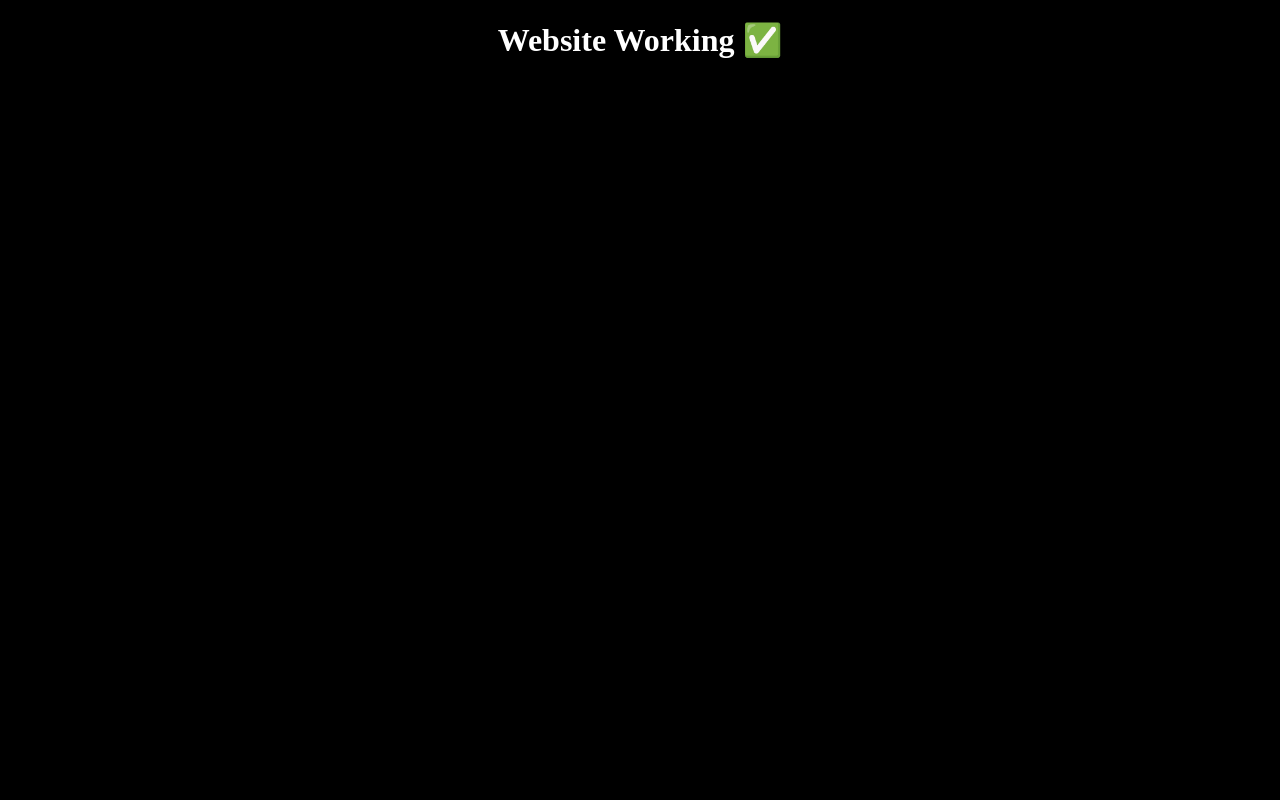
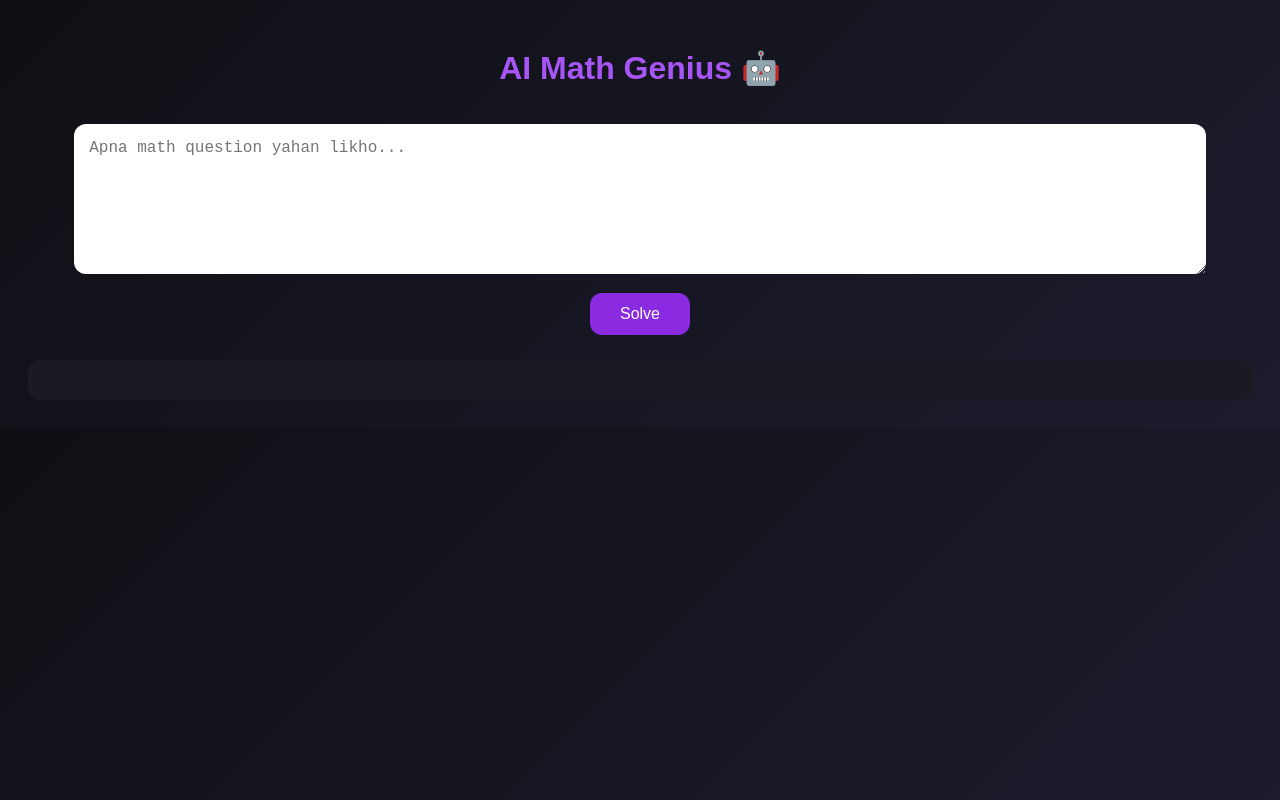
Before and after one commit to ziddkar8-creator/math-ai, a plain HTML site: page index.html in a window 1280 px wide. Drawn offline with Linux system fonts and the light colour scheme.

Commit message:
Update index.html

```diff
--- a/index.html
+++ b/index.html
@@ -1,9 +1,109 @@
 <!DOCTYPE html>
 <html>
 <head>
-<title>Test</title>
+<meta charset="UTF-8">
+<title>AI Math Genius</title>
+
+<style>
+body{
+background:linear-gradient(135deg,#0f0f14,#1c1c2e);
+color:white;
+font-family:Arial;
+text-align:center;
+padding:20px;
+}
+
+h1{
+color:#a855f7;
+}
+
+textarea{
+width:90%;
+height:120px;
+border-radius:12px;
+padding:15px;
+font-size:16px;
+border:none;
+outline:none;
+margin-top:15px;
+}
+
+button{
+margin-top:15px;
+padding:12px 30px;
+border:none;
+border-radius:12px;
+background:#8a2be2;
+color:white;
+font-size:16px;
+cursor:pointer;
+}
+
+button:hover{
+background:#6d1bbf;
+}
+
+#result{
+margin-top:25px;
+background:#1a1a22;
+padding:20px;
+border-radius:12px;
+white-space:pre-wrap;
+text-align:left;
+}
+</style>
 </head>
-<body style="background:black;color:white;text-align:center;">
-<h1>Website Working ✅</h1>
+
+<body>
+
+<h1>AI Math Genius 🤖</h1>
+
+<textarea id="question" placeholder="Apna math question yahan likho..."></textarea>
+<br>
+<button onclick="solve()">Solve</button>
+
+<div id="result"></div>
+
+<script>
+async function solve(){
+
+const userQuestion = document.getElementById("question").value;
+
+const response = await fetch(
+"https://generativelanguage.googleapis.com/v1beta/models/gemini-pro:generateContent?key=AIzaSyDRYjNhdrQCfM9q5f5nP4WcNuS1SS7C14s",
+{
+method:"POST",
+headers:{ "Content-Type":"application/json" },
+body:JSON.stringify({
+contents:[{
+parts:[{
+text:`
+You are a professional math tutor.
+
+Rules:
+1. Detect Hindi or English automatically.
+2. Answer in same language.
+3. Solve step by step.
+4. Show:
+   - Given
+   - Formula
+   - Steps
+   - Final Answer clearly.
+
+Question:
+${userQuestion}
+`
+}]
+}]
+})
+});
+
+const data = await response.json();
+
+document.getElementById("result").innerText =
+data.candidates[0].content.parts[0].text;
+}
+</script>
+
 </body>
-</html>
+  </html>
```
